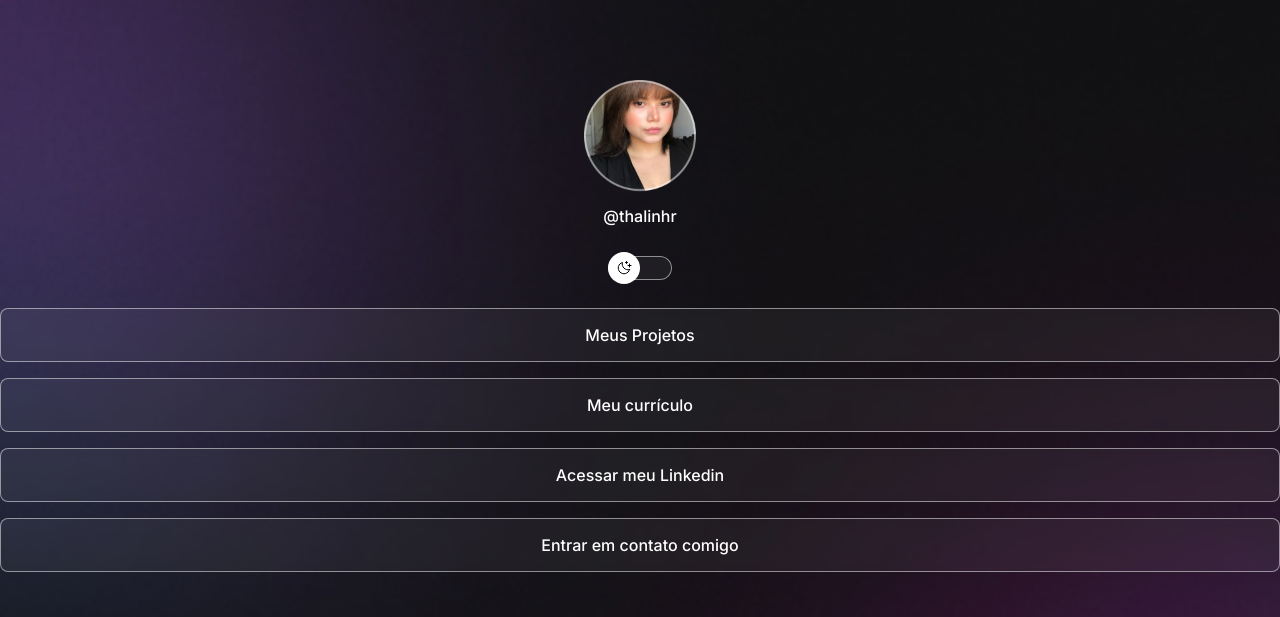
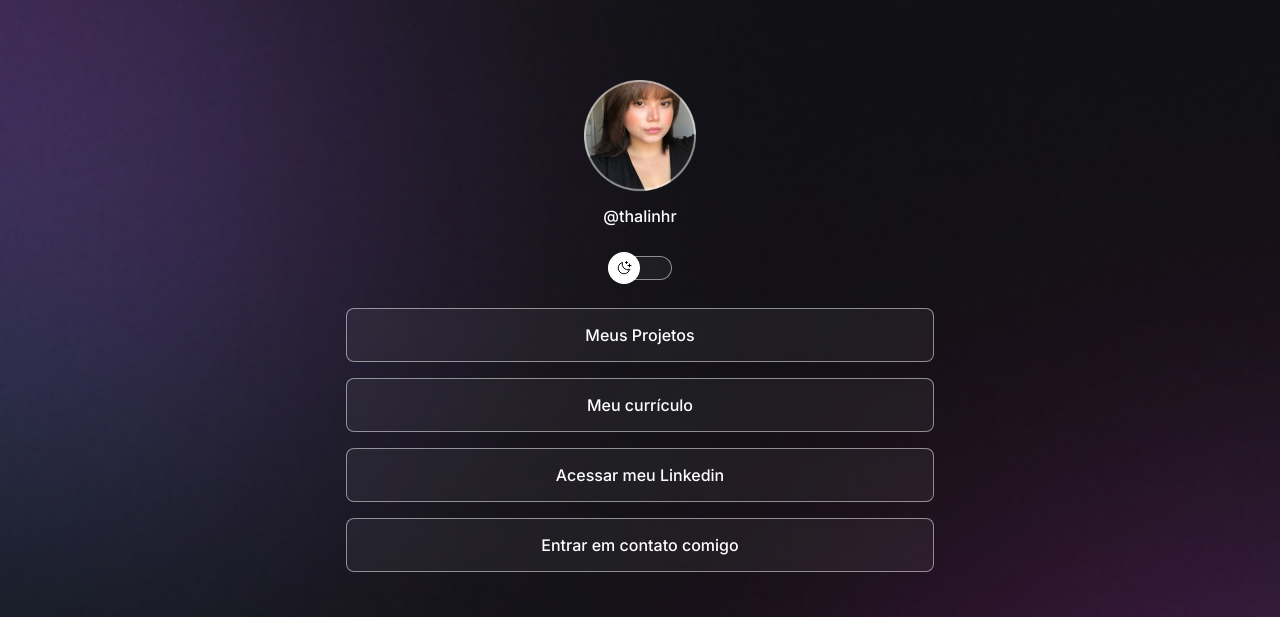
Before and after one commit to thaylinhr/projeto-devlinks, a plain HTML site: page index.html in a window 1280 px wide. Shown: the top 617 px of the page. Drawn offline with nearby package versions, Linux system fonts and the light colour scheme.

Commit message:
adjuste large container

```diff
--- a/style.css
+++ b/style.css
@@ -45,8 +45,9 @@ body * {
 
 #container {
     width: 100%;
-    max-width: 588%;
+    max-width: 588px;
     margin: 56px auto 0px;
+    padding: 0 24;
 }
 
 /* profile */
```
